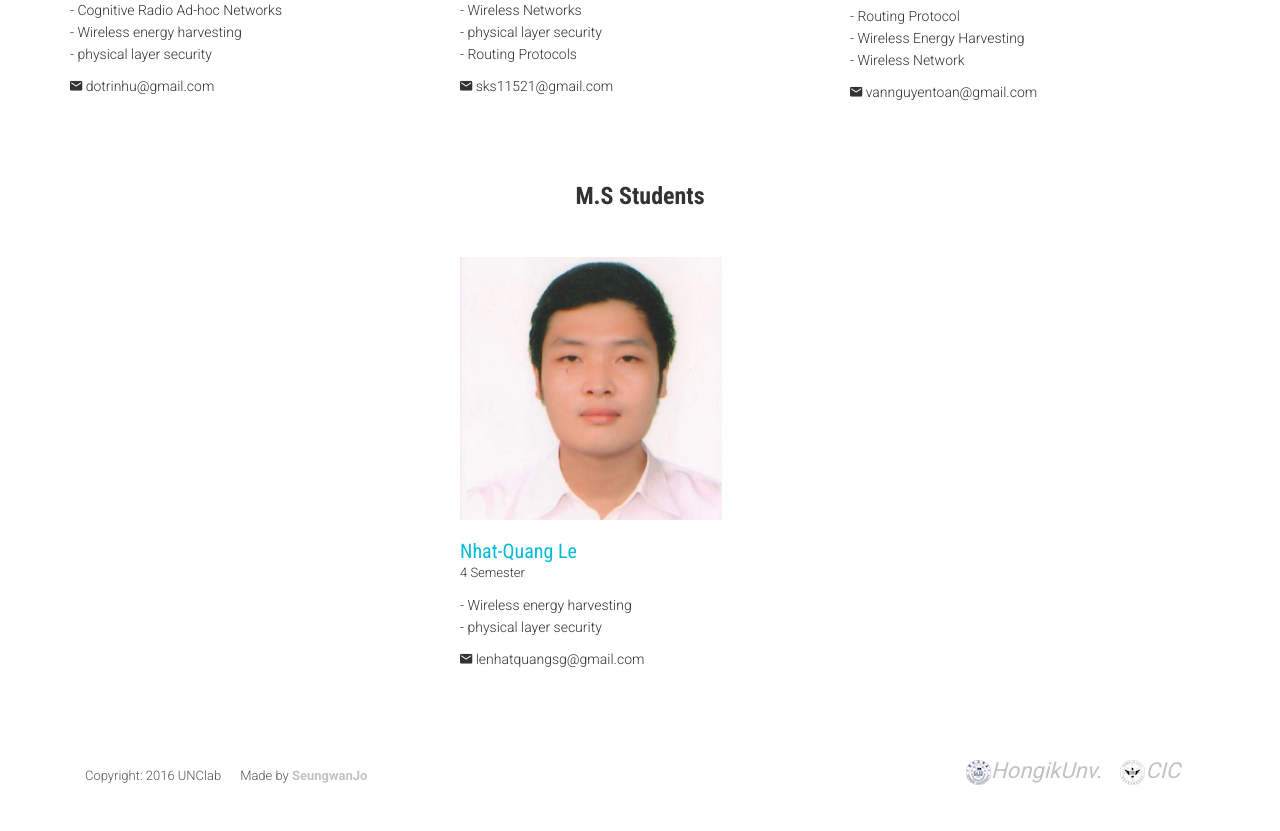
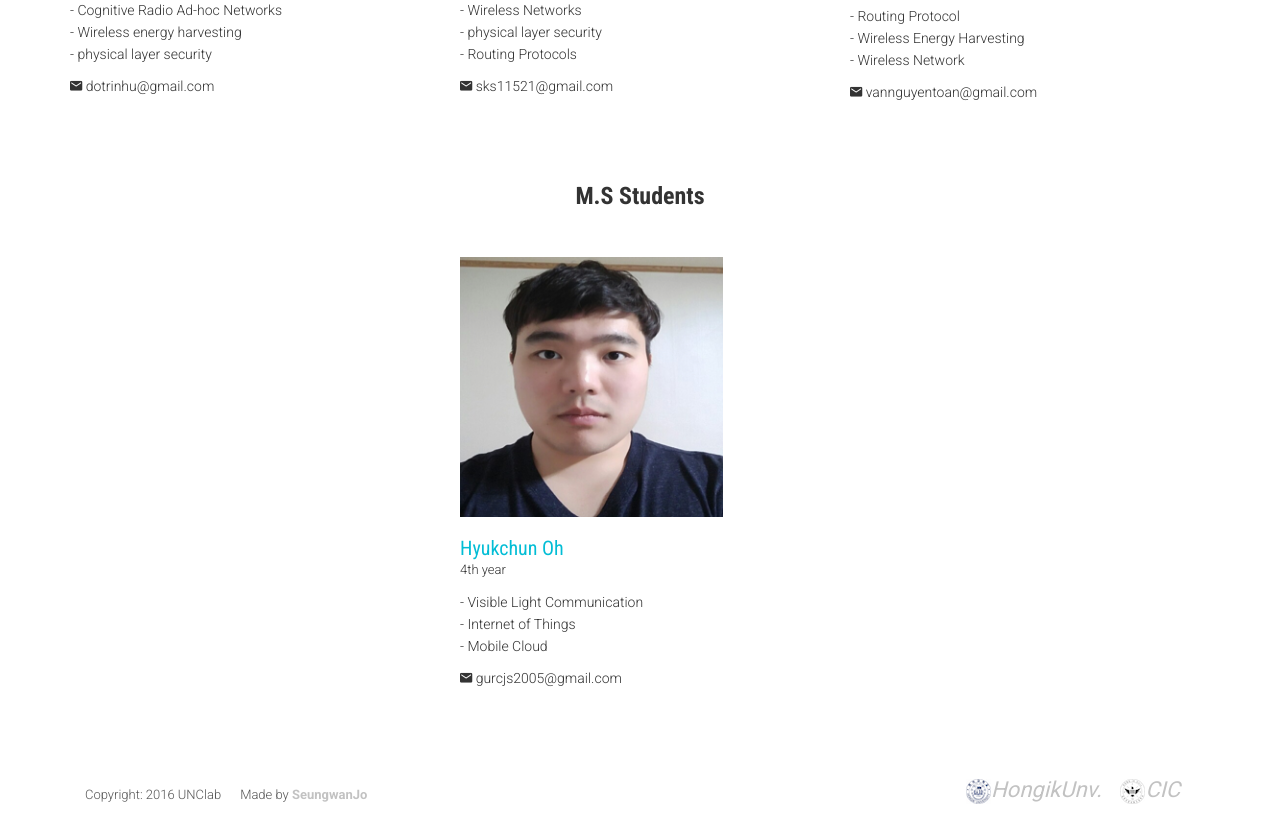
Before and after one commit to luk951202/UNClabhomepage, a PHP site: page /GraduateStudents.php in a window 1280 px wide. Shown: the part 762-1593 px from the top of the page. Run offline with PHP 8.4, Linux system fonts and the light colour scheme; some libraries are stand-ins or nearby versions; some web fonts are replaced.

Commit message:
GraduateStudents 완료

```diff
--- a/public_html/GraduateStudents.php
+++ b/public_html/GraduateStudents.php
@@ -174,14 +174,16 @@ include_once $_SERVER['DOCUMENT_ROOT'].'/templete/common.php';
                     <div class="col-sm-3">
                         <div class="team-member   "   >
                             <div class="team-img">
-                                <img src="images/team/Quang.jpg" class="team-pic" alt="">
+                                <img src="images/team/hyukchun.jpg" class="team-pic" alt="">
                             </div>
-                            <h3 class="team_name">Nhat-Quang Le </h3>
-                            <p class="team_designation">4 Semester</p>
-                            <p class="team_text">- Wireless energy harvesting
-                                <br>- physical layer security</p>
+                            <h3 class="team_name">Hyukchun Oh</h3>
+                            <p class="team_designation">4th year</p>
+                            <p class="team_text"> - Visible Light Communication
+                            <br>- Internet of Things
+                            <br>- Mobile Cloud
+                            </p>
                             <p>
-                                <i class="ion-android-mail"></i>  lenhatquangsg@gmail.com
+                                <i class="ion-android-mail"></i>  gurcjs2005@gmail.com
                             </p>
                         </div>
                     </div>
```
